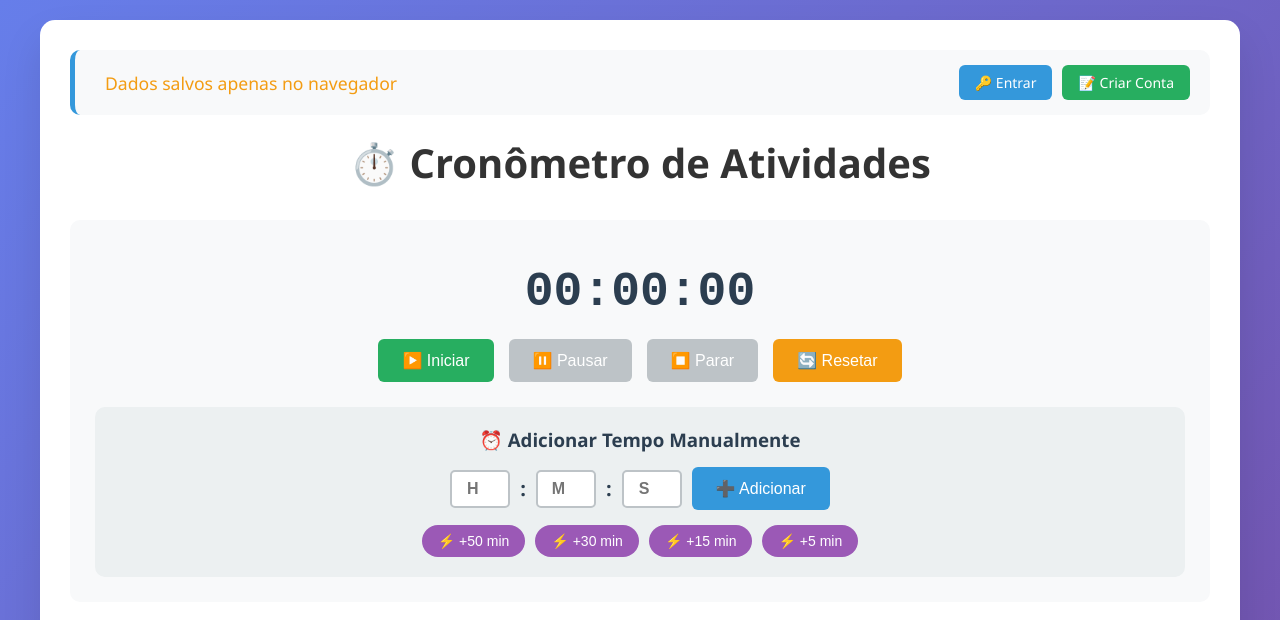
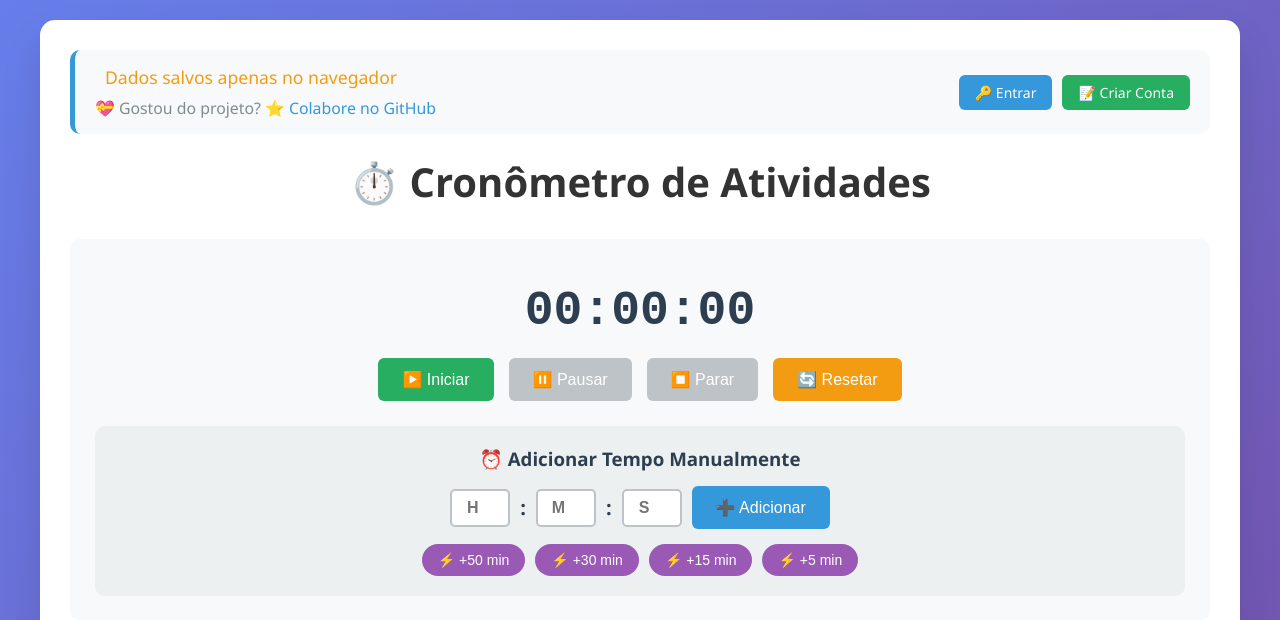
Before and after one commit to joaoraphael-leao/cronometro-atividades, a Flask app: page / in a window 1280 px wide. Shown: the top 620 px of the page. Run offline with Flask 3, Linux system fonts and the light colour scheme.

Commit message:
mensagem de colaboração

```diff
--- a/templates/index.html
+++ b/templates/index.html
@@ -367,6 +367,9 @@
                 <div class="user-welcome">
                     <span>👋 Olá, <strong>{{ current_user.username }}</strong>!</span>
                     <span style="color: #27ae60; margin-left: 10px;">✓ Dados salvos na sua conta</span>
+                    <div style="margin-top: 8px; font-size: 0.9em; color: #7f8c8d;">
+                        💝 Gostou do projeto? <a href="https://github.com/pedrohsre/cronometro-atividades" target="_blank" style="color: #3498db; text-decoration: none;">⭐ Colabore no GitHub</a>
+                    </div>
                 </div>
                 <div class="user-actions">
                     <a href="{{ url_for('logout') }}" class="logout-btn">🚪 Sair</a>
@@ -374,6 +377,9 @@
             {% else %}
                 <div class="user-welcome">
                     <span style="color: #f39c12; margin-left: 10px;">Dados salvos apenas no navegador</span>
+                    <div style="margin-top: 8px; font-size: 0.9em; color: #7f8c8d;">
+                        💝 Gostou do projeto? <a href="https://github.com/pedrohsre/cronometro-atividades" target="_blank" style="color: #3498db; text-decoration: none;">⭐ Colabore no GitHub</a>
+                    </div>
                 </div>
                 <div class="user-actions">
                     <a href="{{ url_for('login') }}" class="login-btn">🔑 Entrar</a>
```
